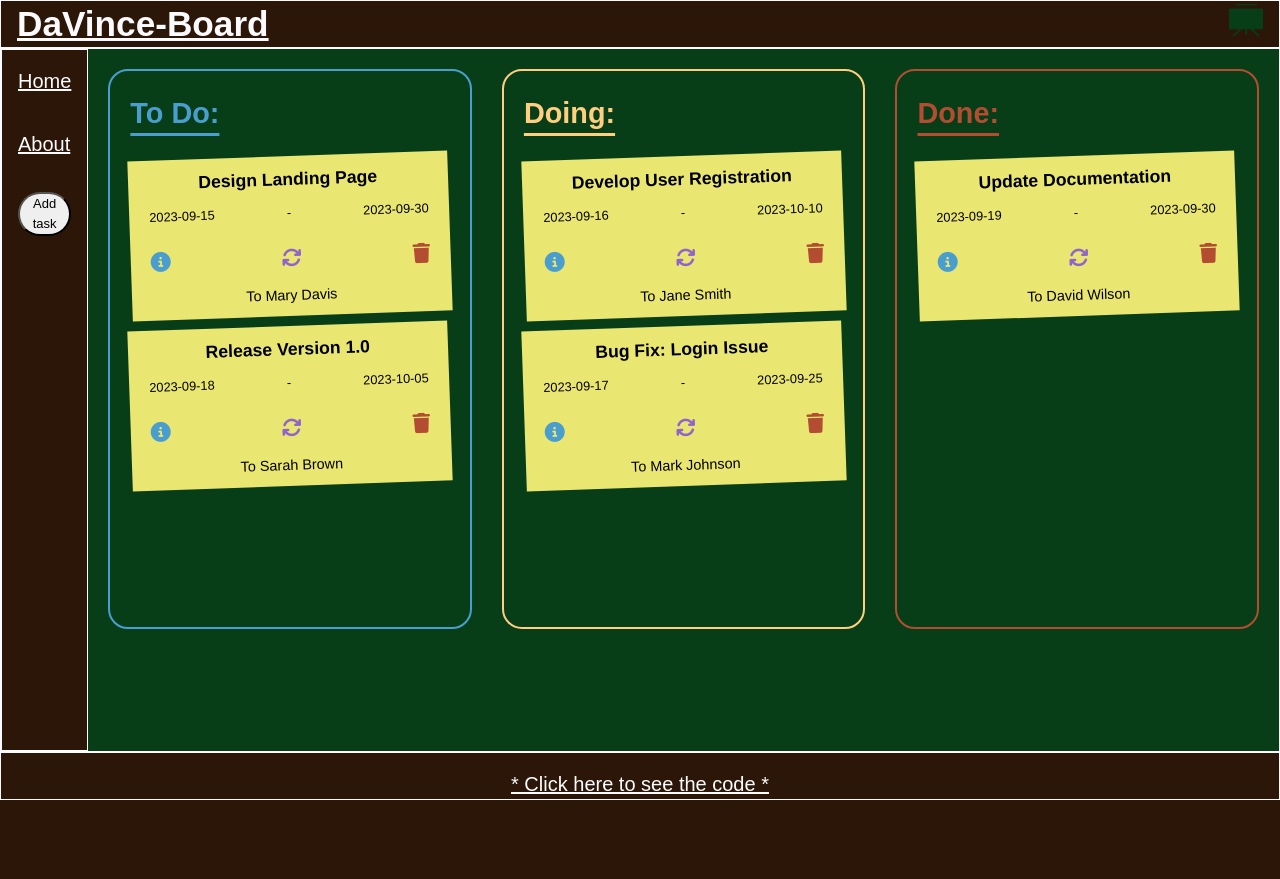
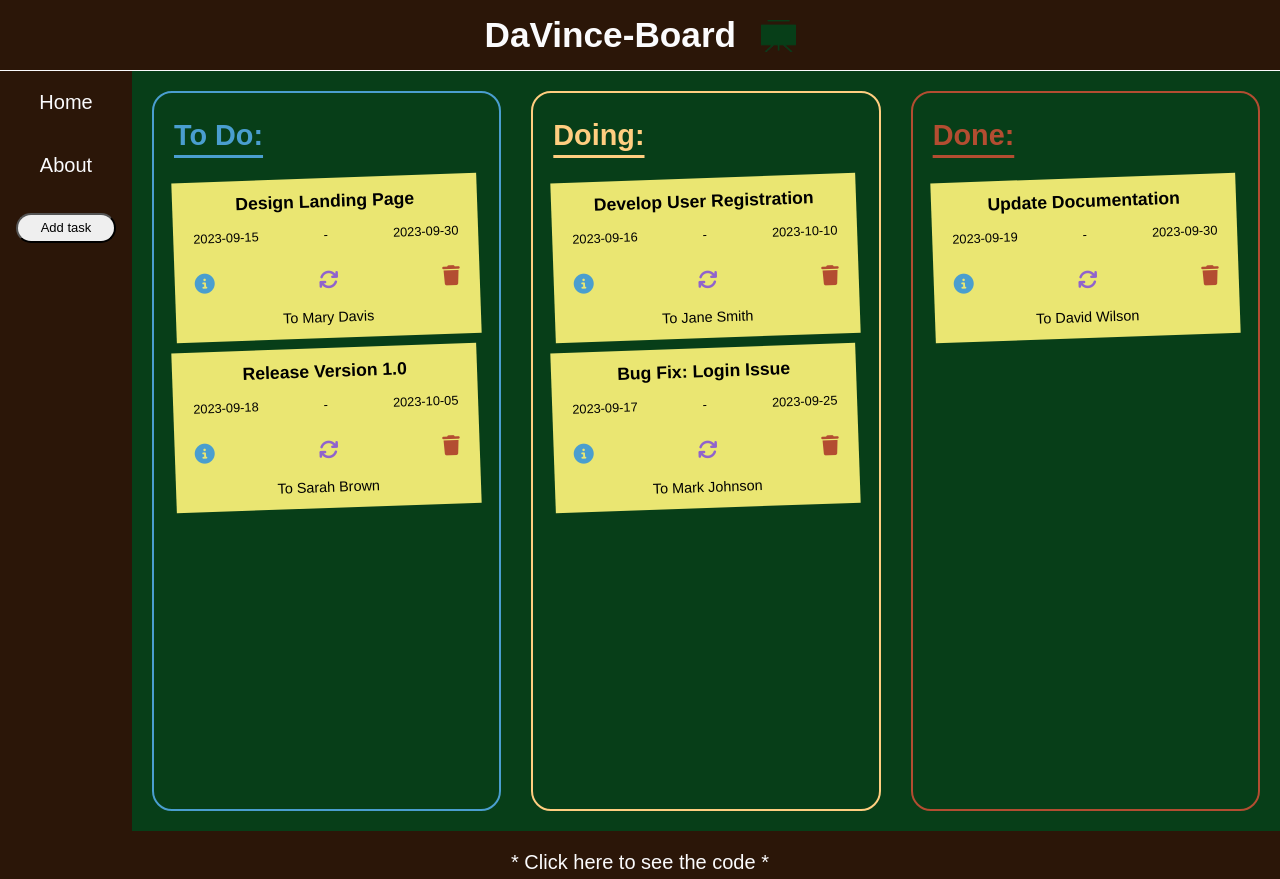
Before and after one commit to Rafael-Goncalo/kanbanboard, a React (Vite) app in the folder Kanbanboard/: page / in a window 1280 px wide. Before the commit the page ends 800 px from the top, so only its background shows below. Built offline with nearby package versions, Linux system fonts and the light colour scheme; a web font is replaced by a local one.

Commit message:
Last commit -maybe

```diff
--- a/Kanbanboard/package.json
+++ b/Kanbanboard/package.json
@@ -17,6 +17,7 @@
     "dayjs": "^1.11.13",
     "react": "^19.0.0",
     "react-dom": "^19.0.0",
+    "react-hot-toast": "^2.5.2",
     "react-router-dom": "^7.3.0",
     "uuid": "^11.1.0"
   },
--- a/Kanbanboard/src/App.css
+++ b/Kanbanboard/src/App.css
@@ -33,7 +33,9 @@ a {
 
 button {
   font-size: 13px;
-  border-radius: 50px;
+  border-radius: 20px;
+  min-width: 100px;
+  min-height: 30px;
 }
 
 /* #text-area {
@@ -43,12 +45,14 @@ button {
 nav{
   display: flex;
   height: 6vh;
-  padding: 1rem;
-  justify-content: space-between;
+  padding: 35px;
+  justify-content: center;
+  gap: 25px;
   align-items: center;
-  border: 1px solid var(--white);
+  border-bottom: 1px solid var(--white);
 }
 nav img{
+  margin-top: 10px;
   height: 4vh;
 
 }
@@ -64,22 +68,35 @@ h2{
 
     display: flex;
     flex-direction: column;
+    align-items: center;
     gap: 2rem;
     padding: 1rem;
-    border: 1px solid 	var(--white);
+    /* border: 1px solid 	var(--white); */
     font-size: 1.1rem;
 }
+
 a {
   color: 	var(--white);
+  text-decoration: none;
 }
 
 footer {
   height: 6vh;
   color: 	var(--white);
   padding: 1rem;
-  border: 1px solid 	var(--white);
+  /* border: 1px solid 	var(--white); */
   text-align: center;
   font-size: 0.7rem;
+}
+
+.about-photo {
+  height: 33vh;
+}
+.about-photo img{
+  width: 100%;
+  height: 100%;
+  object-fit: contain;
+  border-radius: 20px;
 }
 
 .container {
@@ -90,7 +107,7 @@ footer {
 .main-container{
   display: flex;
   min-height: 88vh;
-  border: 1px solid 	var(--white);
+  /* border: 1px solid 	var(--white); */
 }
 
 .content{
@@ -187,7 +204,7 @@ footer {
     color: var(--white);
     display: flex;
     justify-content: space-evenly;
-    text-align: justify;
+    text-align: center;
     width: 100%;
     /* max-width: 800px; */
     /* margin: 0 auto; */
@@ -256,12 +273,12 @@ footer {
   width: 100%;
 }
 
-.toDo-container, .doing-container, .done-container{
+.toDo-container, .doing-container, .done-container, .form-container{
   width: 100% ;
   border : 2px 	var(--white) solid;
   border-radius: 20px;
   padding: 20px;
-  min-height: 70vh;
+  min-height: 90vh;
   /* justify-content: space-between; */
 }
 
@@ -297,18 +314,39 @@ footer {
   display: flex;
   flex-direction: column;
   align-items: flex-start;
-  width: auto;
+  width: 100%;
   padding: 20px;
+  border-color: var(--purple);
 }
 
 .form-container input,
 .form-container select,
-.form-container textarea {
+.form-container .text-area {
   align-self: flex-start;
   width: 100%;
-  margin-bottom: 10px;
+  margin-bottom: 5px;
+  background-color: var(--green);
+  color: var(--white);
+  border: 1px solid var(--white);
+  border-radius: 5px;
+
 }
-
+.form-container div{
+  margin-top: 10px;
+}
+.form-container h3{
+  color: var(--purple)
+}
+label{
+  font-size: 0.9rem;
+  font-weight: 300;
+  color: var(--yellow)
+}
+.text-area{
+  min-height: 200px;
+  width: 100%;
+  resize: none;
+}
 
 /* .container {
   display: flex;
--- a/Kanbanboard/src/App.jsx
+++ b/Kanbanboard/src/App.jsx
@@ -1,7 +1,7 @@
 // the Skeleton of a React App. Framework
 
 import './App.css'
-import React, {useState} from 'react'
+import React, {useState, useEffect} from 'react'
 import kanbanData from './assets/kanban.json'
 import { Footer } from './components/Footer'
 import { Navbar } from './components/Navbar'
@@ -11,12 +11,14 @@ import { Dashboard } from './pages/Dashboard'
 import { About } from './pages/About'
 import { ItemDetails } from './pages/ItemDetails'
 import { NotFound } from './pages/NotFound'
+import toast, { Toaster } from 'react-hot-toast';
 
 
 function App() {
   const [data, setKanbanData] = useState(kanbanData)
   const [showAddTask, setShowAddTask] = useState(false);
   const [taskDataUpdate, setTaskDataUpdate] = useState(null);
+
   // console.log(taskDataUpdate);
 // console.log(showAddTask);
 function deleteTask (taskId) {
@@ -25,6 +27,18 @@ function deleteTask (taskId) {
       return taskId !== oneKanban.id
   })
   setKanbanData(taskFiltered);
+  toast.success('Task deleted!', {
+    style: {
+      border: '2px solid rgb(255, 255, 255)',
+      backgroundColor: '#073e18',
+      padding: '16px',
+      color: '#FBFBFD',
+    },
+    iconTheme: {
+      primary: '#FBFBFD',
+      secondary: '#b34d31',
+    },
+  })
 
 }
   function toggleShowAddTask(){
@@ -32,12 +46,21 @@ function deleteTask (taskId) {
     setShowAddTask(!showAddTask)
 
   }
+
   return (
 
     <div className='container'>
     <Navbar />
+    <div>
+      <Toaster
+     position="bottom-center"
+      reverseOrder={false}
+    />
+  </div>
     <div className="main-container">
       <Sidebar toggleShowAddTask = {toggleShowAddTask} showAddTask = {showAddTask} />
+
+
       {/* <div className="content">
         <div className="start">
           <h2>Start to manage your task</h2>
@@ -46,9 +69,9 @@ function deleteTask (taskId) {
       </div> */}
       {/* here we need all pages */}
       <Routes>
-        <Route path = "/" element={<Dashboard data={data} setKanbanData={setKanbanData} showAddTask = {showAddTask} taskDataUpdate={taskDataUpdate} setTaskDataUpdate={setTaskDataUpdate} setShowAddTask= {setShowAddTask} deleteTask={deleteTask}/>}/>
+        <Route path = "/" element={<Dashboard data={data} setKanbanData={setKanbanData} showAddTask = {showAddTask} taskDataUpdate={taskDataUpdate} setTaskDataUpdate={setTaskDataUpdate} setShowAddTask= {setShowAddTask} deleteTask={deleteTask} />}/>
         <Route path = "/about" element={<About/>}/>
-        <Route path = "/tasks/:taskId" element={<ItemDetails data={data}  setKanbanData={setKanbanData} showAddTask = {showAddTask} taskDataUpdate={taskDataUpdate} setTaskDataUpdate={setTaskDataUpdate} setShowAddTask= {setShowAddTask}  deleteTask={deleteTask}/>}/>
+        <Route path = "/tasks/:taskId" element={<ItemDetails data={data}  setKanbanData={setKanbanData} showAddTask = {showAddTask} taskDataUpdate={taskDataUpdate} setTaskDataUpdate={setTaskDataUpdate} setShowAddTask= {setShowAddTask}  deleteTask={deleteTask} />}/>
         <Route path = "*" element={<NotFound/>}/>
 
       </Routes>
--- a/Kanbanboard/src/pages/About.jsx
+++ b/Kanbanboard/src/pages/About.jsx
@@ -5,27 +5,32 @@ export const About = () => {
     <>
     <div className='about-entire-container'>
       <section id="about-container">
-      <h2>Kanban Instructions</h2>
+      <h2>How to use the Kanban Board:</h2>
       <ul>
-        <li>Create a card and give it a descriptive title.</li>
-        <li>Assign a team member to be responsible for the task.</li>
-        <li>Add details explaining what the task involves.</li>
-        <li>Set an importance level to prioritize your work.</li>
-        <li>Select a target date for completion.</li>
-        <li>Choose a state: To Do, Doing, or Done.</li>
+        <p>Press Add Task to open the form</p>
+        <p>Fill in the form as you wish</p>
+        <p>Post it</p>
       </ul>
-      <h3>Time to Start!</h3>
+      <h3>Voilà!</h3>
 
       </section>
       <section id="about-us-container">
         <div>
           <h2>Rafa</h2>
-          <img src="../assets/img/photo.png" alt="Our Photo" />
-          <p>description</p>
+          <p>is</p>
+          <p>student/student</p>
+          <p>from</p>
+          <p>Brazil</p>
         </div>
+        <div className='about-photo'>
+          <img src={"./src/assets/img/photo.png"} alt="Our Photo" />
+          </div>
         <div>
           <h2>Vince</h2>
-          <p>description</p>
+          <p>is</p>
+          <p>teacher/ student</p>
+          <p>from</p>
+          <p>France</p>
         </div>
       </section>
     </div>
--- a/Kanbanboard/src/pages/Dashboard.jsx
+++ b/Kanbanboard/src/pages/Dashboard.jsx
@@ -1,4 +1,4 @@
-import { useState } from "react";
+import { useState, useEffect } from "react";
 // import { Doing } from '../components/Doing'
 // import { Done } from '../components/Done'
 // import { ToDo } from '../components/ToDo'
@@ -6,6 +6,7 @@ import { FormTask } from "../components/FormTask";
 import { MantineProvider } from "@mantine/core";
 import { DatesProvider } from "@mantine/dates";
 import { DndContext, DragOverlay } from "@dnd-kit/core";
+
 
 import { MultipleDroppables } from "../components/MultipleDroppables";
 import { ItemCard } from "../components/ItemCard";
@@ -19,15 +20,27 @@ export const Dashboard = (props) => {
     setShowAddTask,
     taskDataUpdate,
     deleteTask,
+
   } = props;
 
-  // const [activeId, setActiveId] = useState(null);
 
-  // function handleDragStart(event) {
-  //   console.log(event.active.id);
-  //   // When drag starts, set the active task ID
-  //   setActiveId(event.active.id);
-  // }
+  useEffect(()=>{
+    if(taskDataUpdate){
+      setTaskDataUpdate(null)
+    }
+    if(showAddTask)
+    {
+      setShowAddTask(false)
+    }
+  },[])
+
+  const [activeId, setActiveId] = useState(null);
+
+  function handleDragStart(event) {
+    console.log(event.active.id);
+    // When drag starts, set the active task ID
+    setActiveId(event.active.id);
+  }
 
   function handleDragEnd(event) {
     // active = task i drag
@@ -60,8 +73,11 @@ export const Dashboard = (props) => {
 
   return (
     <>
+
+      <div className="list-container">
+
       {showAddTask && (
-        <div className="form-container">
+        <div className='form-container'>
           <MantineProvider>
             <DatesProvider>
               <FormTask
@@ -70,13 +86,13 @@ export const Dashboard = (props) => {
                 taskDataUpdate={taskDataUpdate}
                 setTaskDataUpdate={setTaskDataUpdate}
                 setShowAddTask={setShowAddTask}
+
               />
             </DatesProvider>
           </MantineProvider>
         </div>
       )}
-      <div className="list-container">
-        <DndContext onDragEnd={handleDragEnd} >
+        <DndContext onDragEnd={handleDragEnd} onDragStart={handleDragStart}>
           {/* {!isDropped ? draggableMarkup : null}
               <ToDo data = {data} deleteTask = {deleteTask} setTaskDataUpdate={setTaskDataUpdate} setShowAddTask={setShowAddTask}>
               {isDropped ? draggableMarkup : 'Drop here'}
@@ -96,7 +112,7 @@ export const Dashboard = (props) => {
           />
 
           {/* Drag Overlay */}
-          {/* <DragOverlay
+          <DragOverlay
             className="my-drag-overlay"
             dropAnimation={{
               duration: 400,
@@ -111,7 +127,7 @@ export const Dashboard = (props) => {
             {activeId ? (
               <ItemCard oneKanban={data.find((task) => task.id === activeId)} />
             ) : null}
-          </DragOverlay> */}
+          </DragOverlay>
         </DndContext>
       </div>
     </>
--- a/Kanbanboard/src/pages/ItemDetails.jsx
+++ b/Kanbanboard/src/pages/ItemDetails.jsx
@@ -1,4 +1,4 @@
-import React from 'react'
+import React, {useEffect} from 'react'
 // import kanbanData from '../assets/kanban.json'
 import {useParams} from "react-router-dom"
 import { Link } from 'react-router-dom'
@@ -13,10 +13,23 @@ export const ItemDetails = (props) => {
   const oneTask = data.find(task => task.id === taskId)
   const nav = useNavigate();
 
+  useEffect(()=>{
+    if(taskDataUpdate){
+      setTaskDataUpdate(null)
+    }
+    if(showAddTask)
+    {
+      setShowAddTask(false)
+    }
+  },[])
+
   return (
     <>
+
     {
+
       showAddTask && (
+        <div className="list-container">
       <div className="form-container">
       <MantineProvider>
         <DatesProvider>
@@ -24,7 +37,7 @@ export const ItemDetails = (props) => {
         </DatesProvider>
       </MantineProvider>
 
-      </div>)
+      </div> </div>)
     }
       <div className="card-container-details">
           <h2>{oneTask.title}</h2>
```
Also changed, not shown: Kanbanboard/src/components/FormTask.jsx (+33 -9 lines), 2 other files (tests, documents, lock files or other folders).
